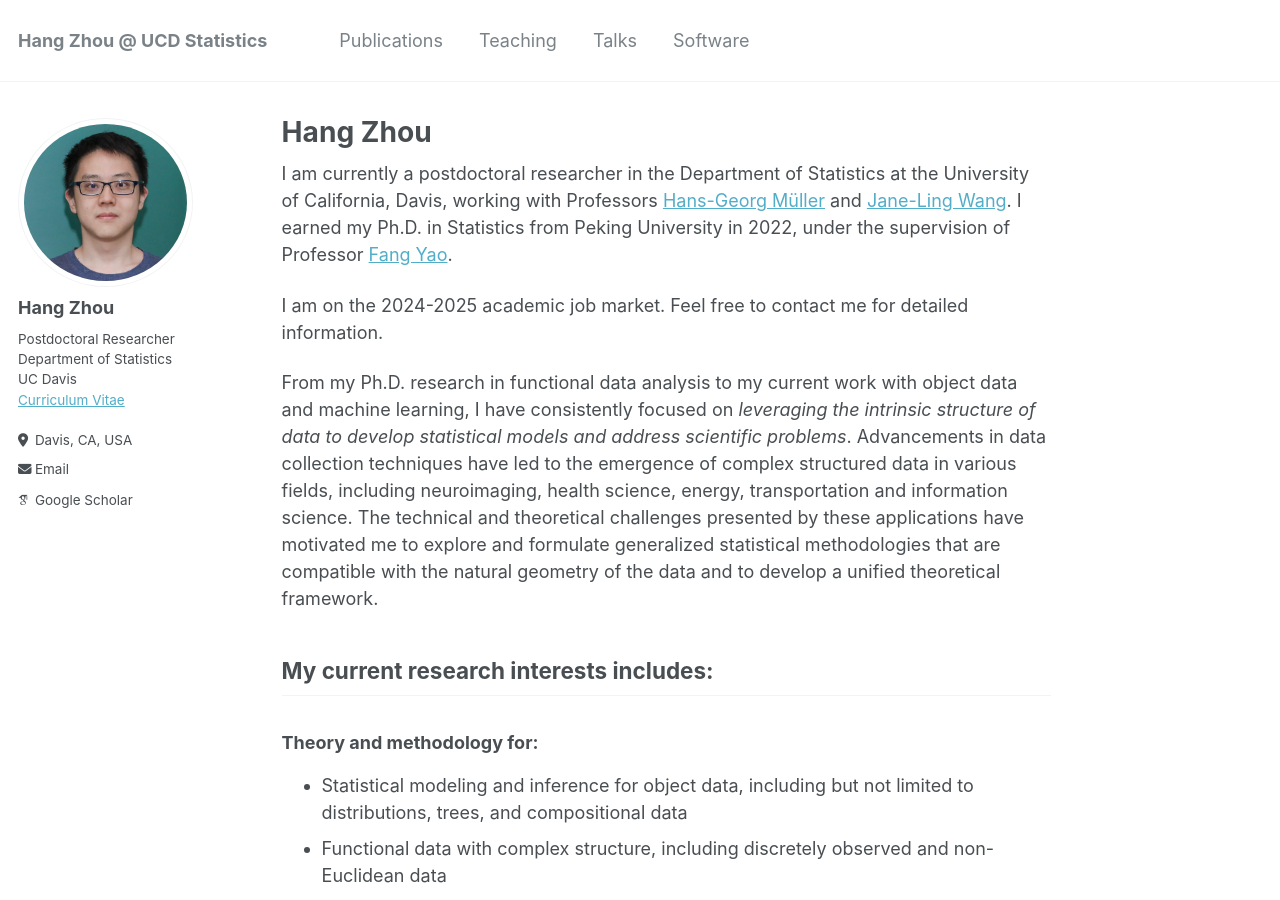
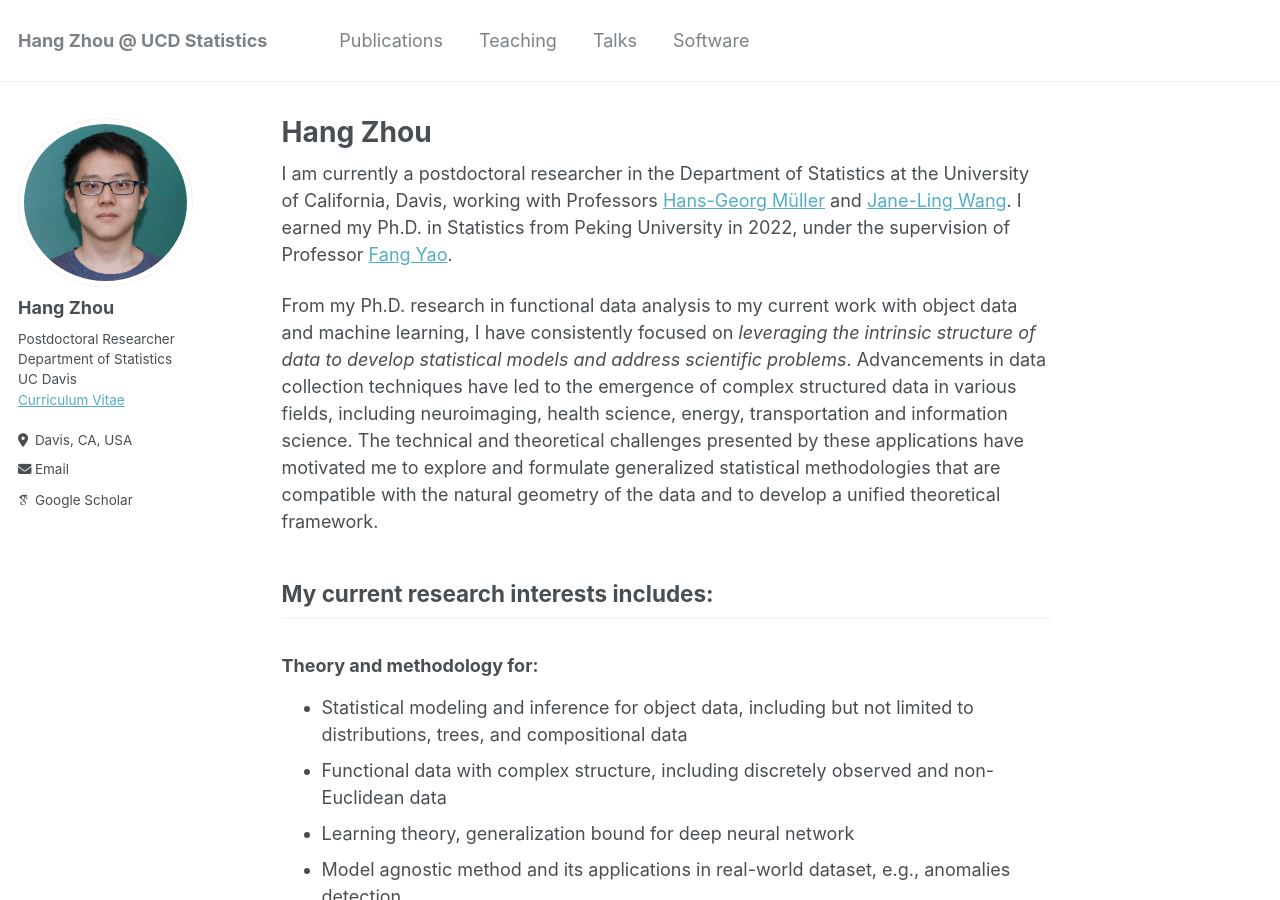
Before and after one commit to hg-zh/hg-zh.github.io, a Jekyll site: the page built from _pages/about.md, in a window 1280 px wide and 900 px high. Built offline with Jekyll 4.4.1, drawn with Linux system fonts in a browser that asks for light colours; some web fonts are replaced.

Commit message:
Update about.md

```diff
--- a/_pages/about.md
+++ b/_pages/about.md
@@ -11,7 +11,6 @@ redirect_from:
 
 I am currently a postdoctoral researcher in the Department of Statistics at the University of California, Davis, working with Professors [Hans-Georg Müller](https://anson.ucdavis.edu/~mueller/) and [Jane-Ling Wang](https://anson.ucdavis.edu/~wang/). I earned my Ph.D. in Statistics from Peking University in 2022, under the supervision of Professor [Fang Yao](https://www.math.pku.edu.cn/teachers/yaof/Homepage.html).
 
-I am on the 2024-2025 academic job market. Feel free to contact me for detailed information.
 
 From my Ph.D. research in functional data analysis to my current work with object data and machine learning, I have consistently focused on *leveraging the intrinsic structure of data to develop statistical models and address scientific problems*. Advancements in data collection techniques have led to the emergence of complex structured data in various fields, including neuroimaging, health science, energy, transportation and information science. The technical and theoretical challenges presented by these applications have motivated me to explore and formulate generalized statistical methodologies that are compatible with the natural geometry of the data and to develop a unified theoretical framework.
 
```
